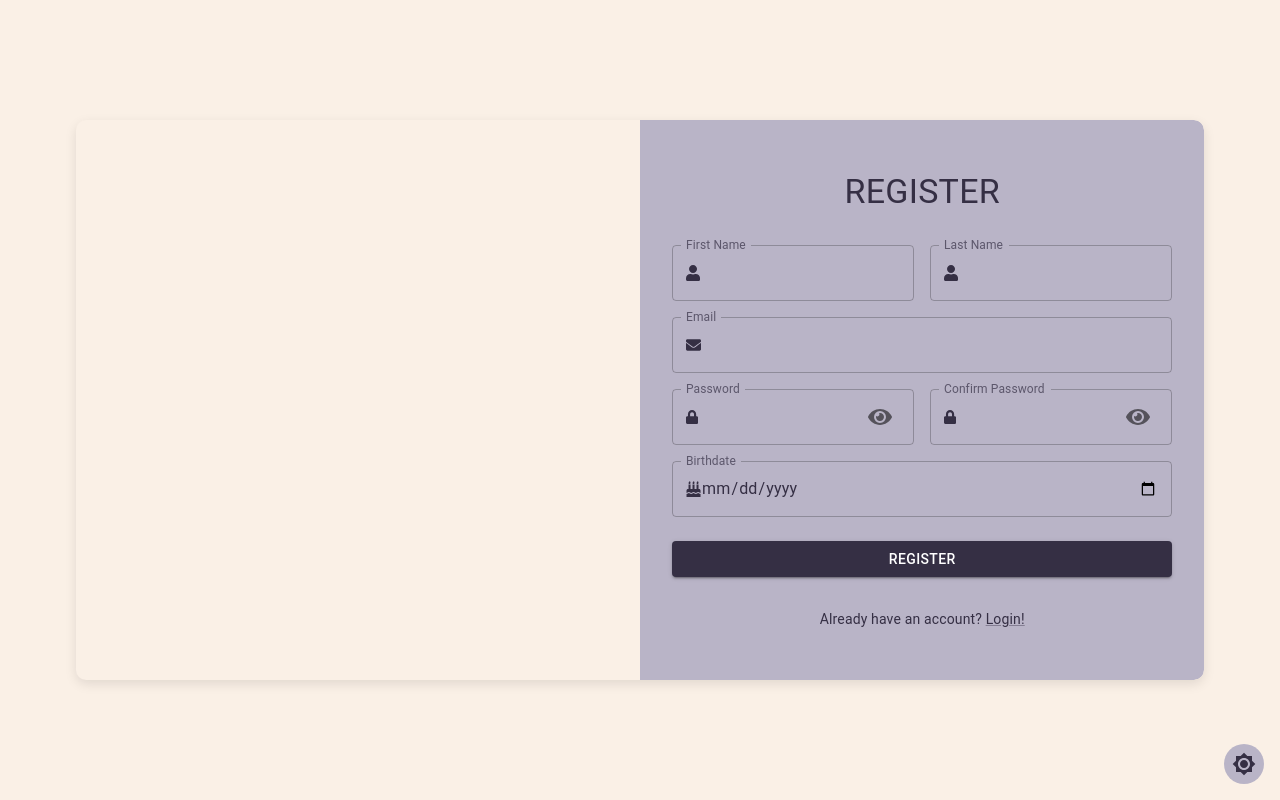
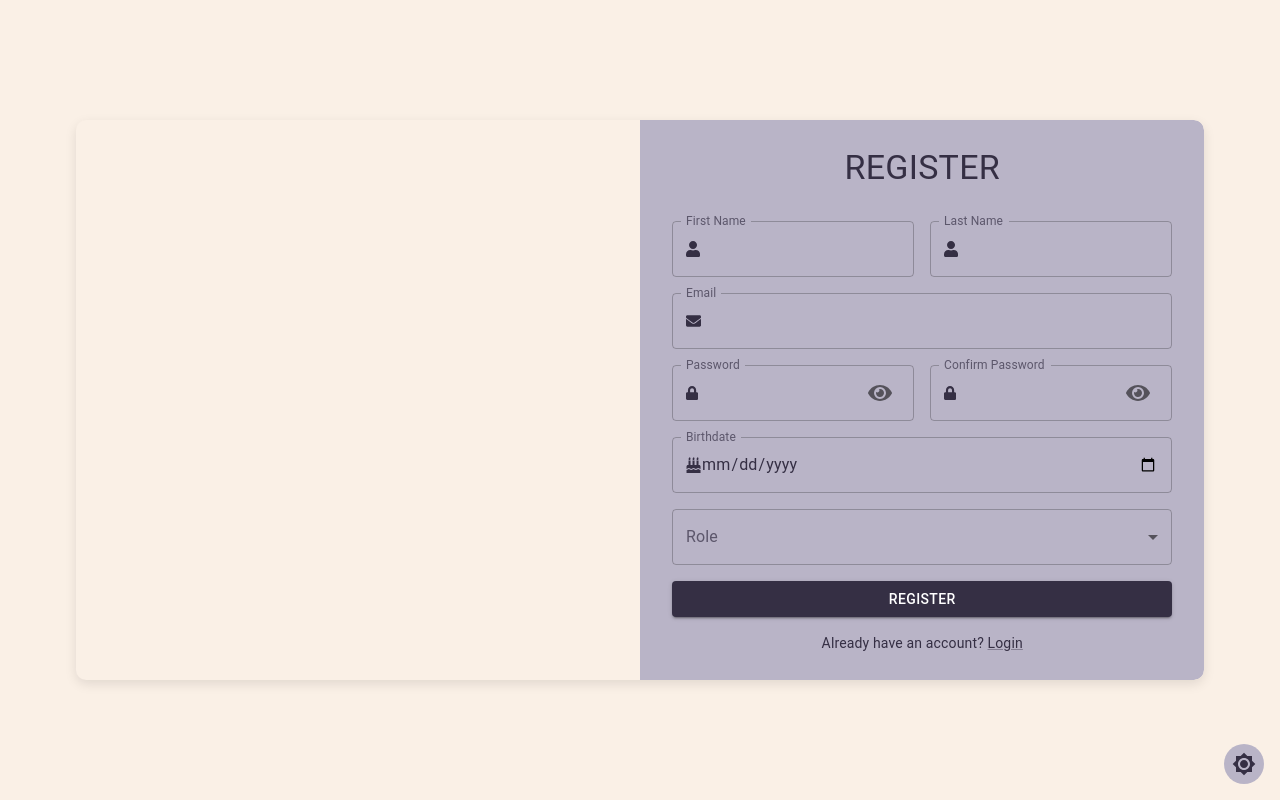
Before and after one commit to bmoralesKrugerschool/front-end-flats-final, a React (Vite) app: page /register in a window 1280 px wide. Built offline with nearby package versions, Linux system fonts and the light colour scheme; no server answers.

Commit message:
registro

```diff
--- a/src/App.jsx
+++ b/src/App.jsx
@@ -27,6 +27,7 @@ const AppContent = () => {
         <Route path="/send-code" element={<SendCodePage />} />
         <Route path="/reset-password" element={<ResetPasswordPage />} />
         <Route path="/profile" element={<ProtectedRoute><h1>Profile</h1></ProtectedRoute>} />
+        <Route path='/homepage' element={<ProtectedRoute><h1>Homepage</h1></ProtectedRoute>} />
         <Route path="/about" element={<AboutPage />} />
         <Route path="/myflats" element={<ProtectedRoute><Flats /></ProtectedRoute>} />
         <Route path="/flats/:id" element={<h1>Flat Details</h1>} />
--- a/src/pages/RegisterPage.jsx
+++ b/src/pages/RegisterPage.jsx
@@ -1,18 +1,20 @@
 import React, { useState, useEffect } from 'react';
 import { useForm } from 'react-hook-form';
 import { FaUser, FaEnvelope, FaLock, FaBirthdayCake, FaEye, FaEyeSlash } from 'react-icons/fa';
-import { Button, TextField, Typography, Container, Grid, IconButton, Box, Alert, Link } from '@mui/material';
+import { Button, TextField, Typography, Container, Grid, IconButton, Box, Alert, Link, MenuItem } from '@mui/material';
 import { useTheme } from '../components/ThemeSwitcher';
 import { useNavigate } from 'react-router-dom';
 import axios from 'axios';
 
 const RegisterPage = () => {
-  const { register, handleSubmit, formState: { errors } } = useForm();
+  const { register, handleSubmit, formState: { errors }, watch } = useForm();
   const [showPassword, setShowPassword] = useState(false);
   const [backendMessage, setBackendMessage] = useState('');
   const { themeMode } = useTheme();
   const [backgroundImage, setBackgroundImage] = useState('');
   const navigate = useNavigate();
+
+  const password = watch('password');
 
   useEffect(() => {
     const fetchImage = async () => {
@@ -45,15 +47,36 @@ const RegisterPage = () => {
     fetchImage();
   }, []);
 
-  const onSubmit = (data) => {
+  const onSubmit = async (data) => {
     if (data.password !== data.confirmPassword) {
       setBackendMessage('Passwords do not match');
       return;
     }
 
-    // Aquí podrías realizar la llamada al backend para crear el usuario si fuera necesario
-    setBackendMessage('User created successfully!');
-    navigate('/'); // Redirigir a la página principal después del registro exitoso
+    data.status = true;  // Set status to true by default
+
+    try {
+      const response = await axios.post('http://localhost:3006/api/v1/user/register', data); // Asegúrate de que esta URL es correcta
+
+      if (response.status === 200 || response.status === 201) {
+        setBackendMessage('User created successfully!');
+        setTimeout(() => {
+          navigate('/homepage'); // Redirigir a la página principal después del registro exitoso
+        }, 2000); // Espera 2 segundos antes de redirigir
+      }
+    } catch (error) {
+      if (error.response) {
+        if (error.response.status === 404) {
+          setBackendMessage('Endpoint not found. Please check the URL.');
+        } else {
+          setBackendMessage(`An error occurred: ${error.response.data.message || 'Unknown error'}`);
+        }
+      } else if (error.request) {
+        setBackendMessage('No response from server. Please try again later.');
+      } else {
+        setBackendMessage(`An error occurred: ${error.message}`);
+      }
+    }
   };
 
   return (
@@ -197,28 +220,47 @@ const RegisterPage = () => {
                   fullWidth
                   variant="outlined"
                   type="date"
+                  InputLabelProps={{
+                    shrink: true,
+                  }}
                   InputProps={{ startAdornment: <FaBirthdayCake /> }}
                   error={!!errors.birthDate}
                   helperText={errors.birthDate && errors.birthDate.message}
                 />
               </Grid>
+              <Grid item xs={12}>
+                <TextField
+                  {...register('role', { required: 'Role is required' })}
+                  label="Role"
+                  fullWidth
+                  variant="outlined"
+                  select
+                  error={!!errors.role}
+                  helperText={errors.role && errors.role.message}
+                >
+                  <MenuItem value="landlord">Landlord</MenuItem>
+                  <MenuItem value="renter">Renter</MenuItem>
+                </TextField>
+              </Grid>
+              {backendMessage && (
+                <Grid item xs={12}>
+                  <Alert severity={backendMessage.includes('successfully') ? 'success' : 'error'}>
+                    {backendMessage}
+                  </Alert>
+                </Grid>
+              )}
+              <Grid item xs={12}>
+                <Button type="submit" variant="contained" fullWidth>
+                  Register
+                </Button>
+              </Grid>
+              <Grid item xs={12}>
+                <Typography variant="body2" align="center">
+                  Already have an account? <Link href="/login">Login</Link>
+                </Typography>
+              </Grid>
             </Grid>
-            <Button
-              type="submit"
-              variant="contained"
-              color="primary"
-              fullWidth
-              sx={{ mt: 3, mb: 2 }}
-            >
-              Register
-            </Button>
-            {backendMessage && (
-              <Alert severity="error" sx={{ mt: 2 }}>{backendMessage}</Alert>
-            )}
           </form>
-          <Typography variant="body2" sx={{ mt: 2, color: themeMode === 'dark' ? '#FAF0E6' : '#352F44' }}>
-            Already have an account? <Link href="/login">Login!</Link>
-          </Typography>
         </Box>
       </Box>
     </Container>
```
